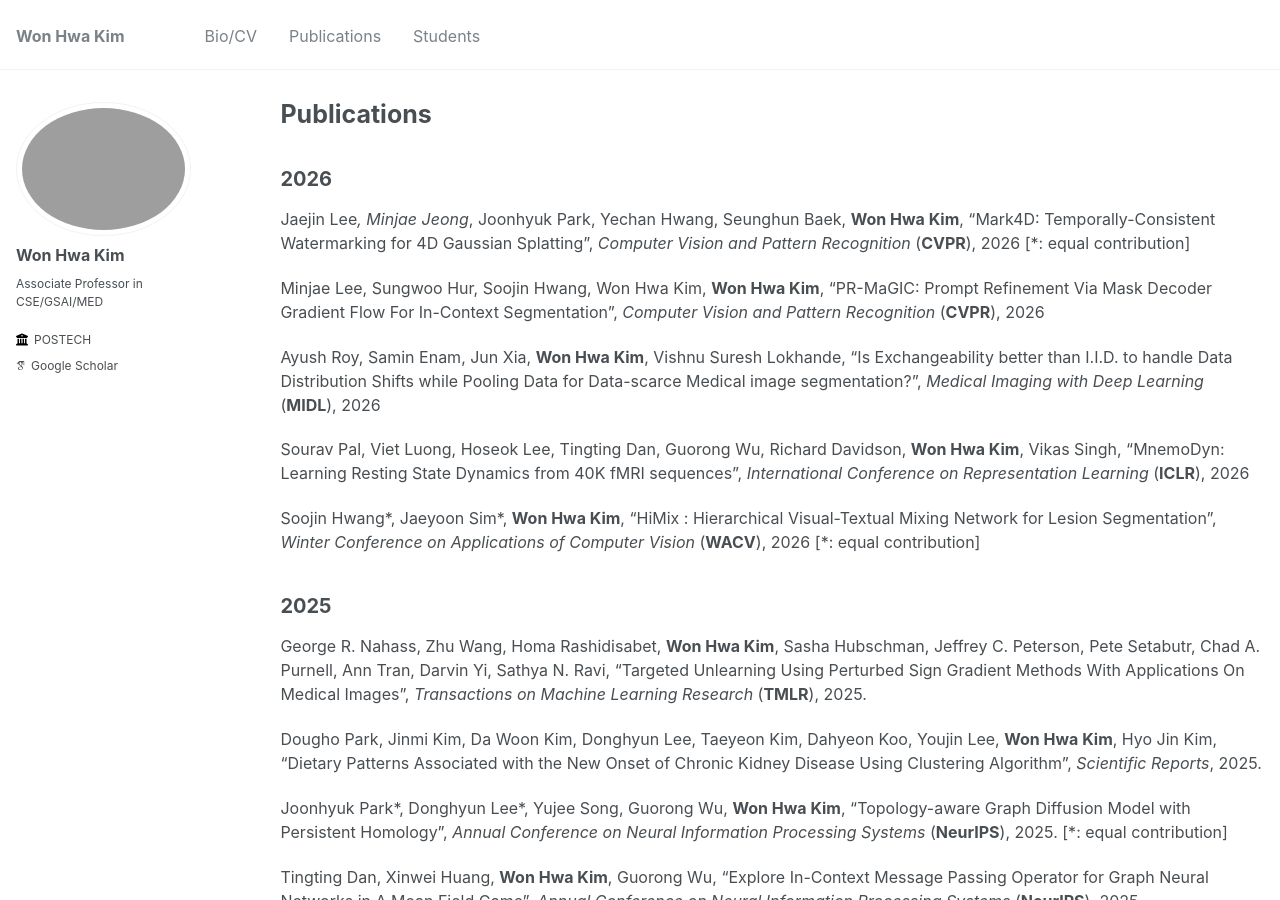
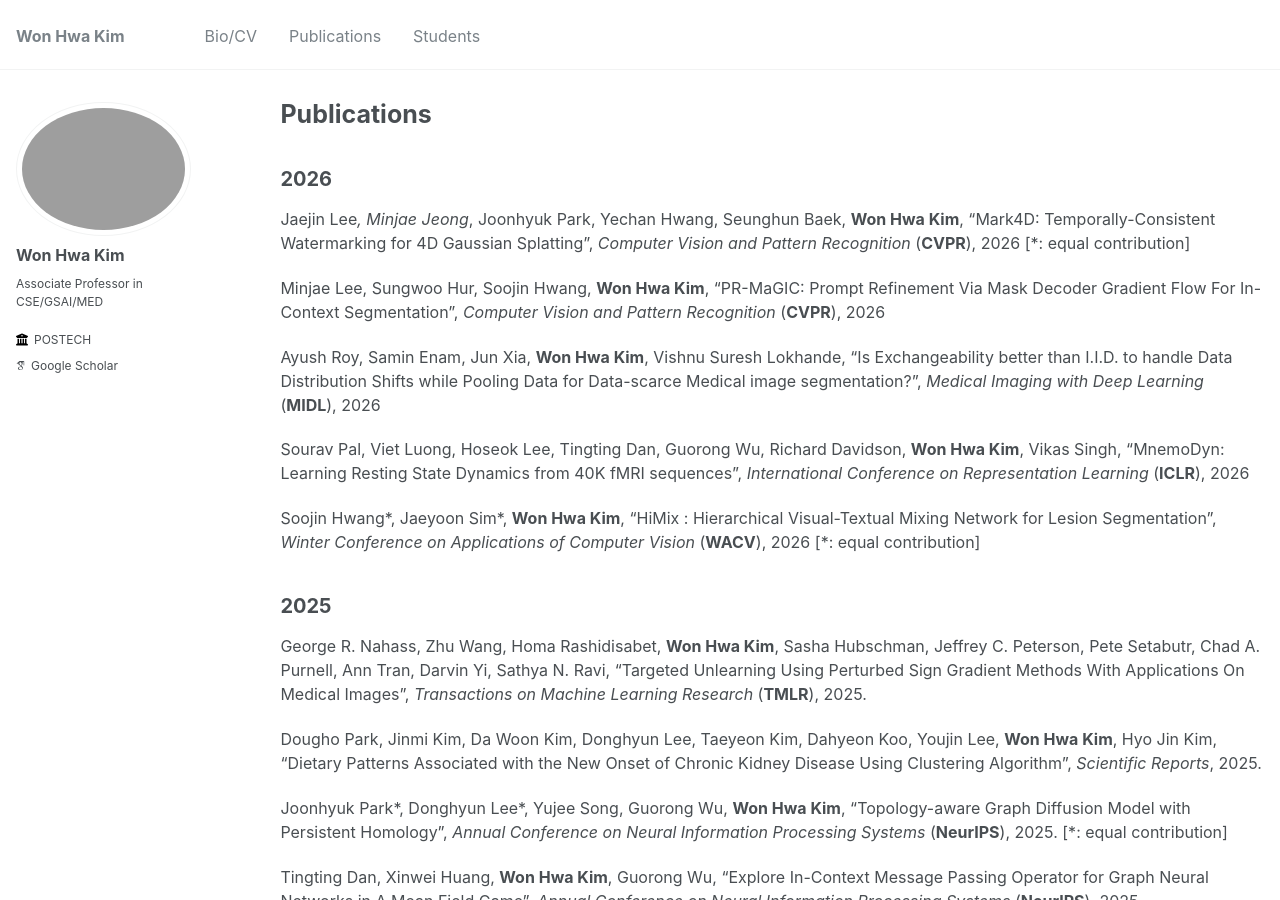
Before and after one commit to wwplato/wwplato.github.io, a Jekyll site: the page built from _pages/publications.md, in a window 1280 px wide and 900 px high. Built offline with Jekyll 4.4.1, drawn with Linux system fonts in a browser that asks for light colours; some web fonts are replaced.

Commit message:
Update publications.md

```diff
--- a/_pages/publications.md
+++ b/_pages/publications.md
@@ -10,7 +10,7 @@ author_profile: true
 ------
 Jaejin Lee*, Minjae Jeong*, Joonhyuk Park, Yechan Hwang, Seunghun Baek, **Won Hwa Kim**, "Mark4D: Temporally-Consistent Watermarking for 4D Gaussian Splatting", *Computer Vision and Pattern Recognition* (**CVPR**), 2026 [*: equal contribution]
 
-Minjae Lee, Sungwoo Hur, Soojin Hwang, Won Hwa Kim, **Won Hwa Kim**, "PR-MaGIC: Prompt Refinement Via Mask Decoder Gradient Flow For In-Context Segmentation", *Computer Vision and Pattern Recognition* (**CVPR**), 2026
+Minjae Lee, Sungwoo Hur, Soojin Hwang, **Won Hwa Kim**, "PR-MaGIC: Prompt Refinement Via Mask Decoder Gradient Flow For In-Context Segmentation", *Computer Vision and Pattern Recognition* (**CVPR**), 2026
 
 Ayush Roy, Samin Enam, Jun Xia, **Won Hwa Kim**, Vishnu Suresh Lokhande, "Is Exchangeability better than I.I.D. to handle Data Distribution Shifts while Pooling Data for Data-scarce Medical image segmentation?", *Medical Imaging with Deep Learning* (**MIDL**), 2026
 
```
